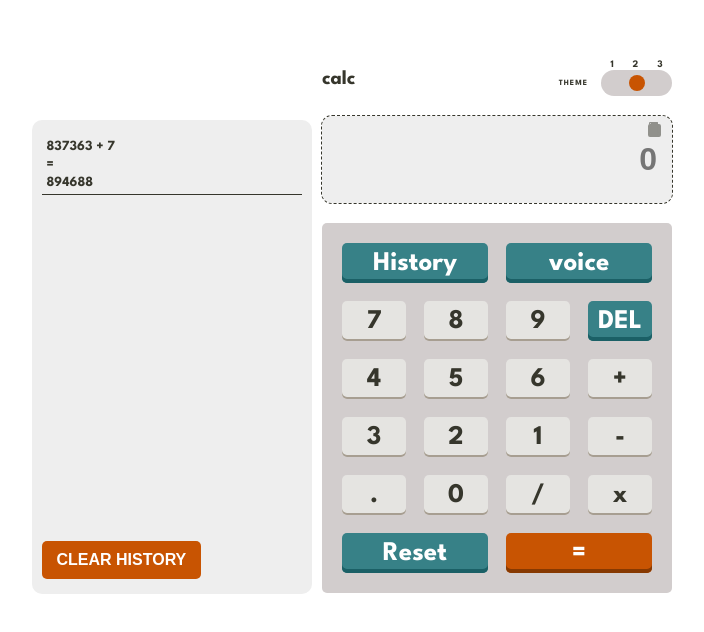
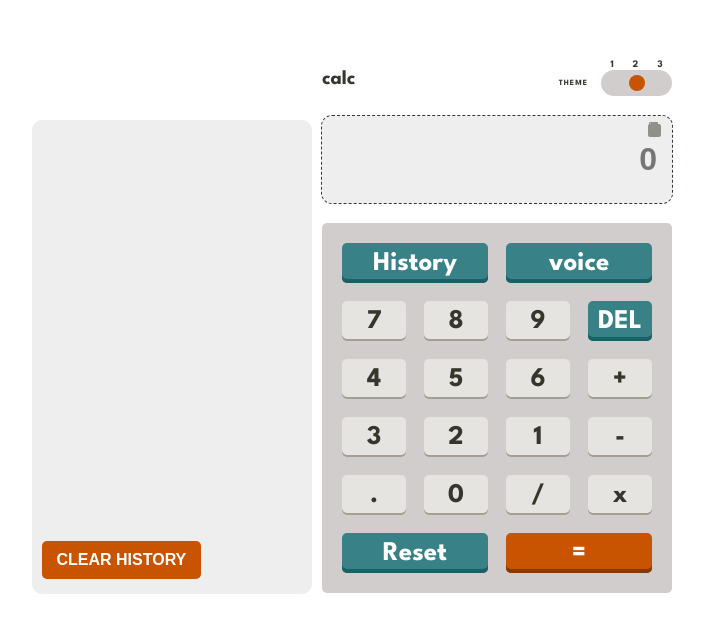
Before and after one commit to khusan2006/calculator-app, a React (Create React App) app: page / in a window 1280 px wide. Both pictures are taken after a click on the element "History". Shown: the top 632 px of the page, without its empty margins (143-847 px from the left). Built offline with nearby package versions, Linux system fonts and the light colour scheme.

Commit message:
updated history component

```diff
--- a/src/components/History/History.jsx
+++ b/src/components/History/History.jsx
@@ -1,23 +1,27 @@
 import React from 'react';
 import './history.css'
 
-const History = () => {
+const History = ({handleClearHistory}) => {
+
+  const historyItems = JSON.parse(localStorage.getItem('history'))
   return (
     <div className='history'>
         <div className="history__operations">
-            <div className="history__operation">
+           {historyItems?.map((item, id) => {
+            return <div className="history__operation" key={id}>
             <span>
-                    837363 + 7
+                {item.firstNumber} {item.operationType} {item.secondNumber}
             </span>
             <span>
                 =
             </span>
             <span>
-                    894688
+                {item.result}
             </span>
         </div>
+           })}
         </div>
-        <button className='history__btn'>Clear History</button>
+        <button className='history__btn' onClick={handleClearHistory}>Clear History</button>
     </div>
   )
 }
--- a/src/components/History/history.css
+++ b/src/components/History/history.css
@@ -17,6 +17,7 @@
     width: 100%;
     display: flex;
     flex-direction: column;
+    gap: 1rem;
 }
 
 .history__operation{
```
Lines whose indentation alone changed are shown as unchanged.
